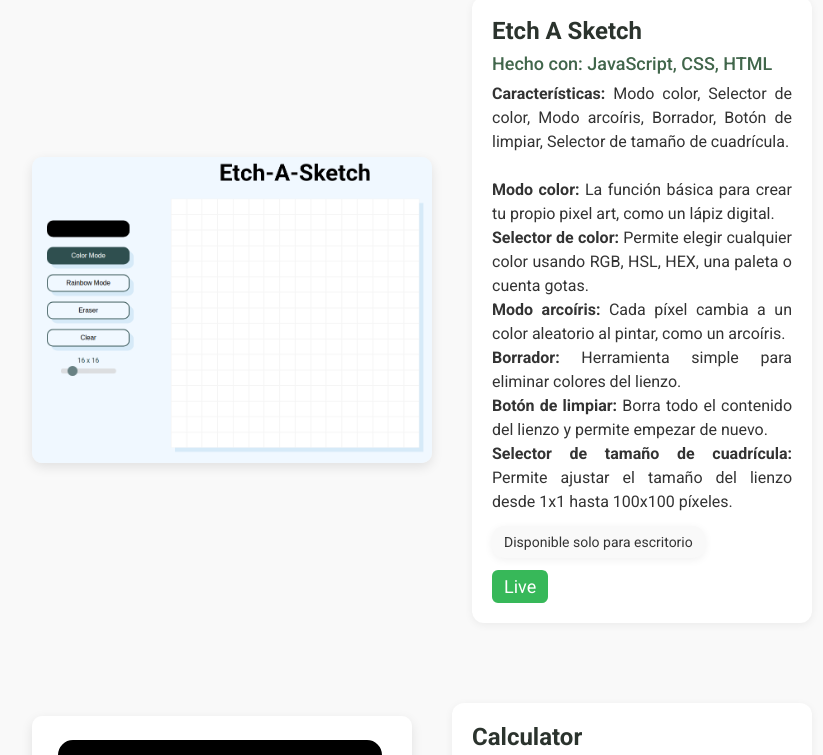
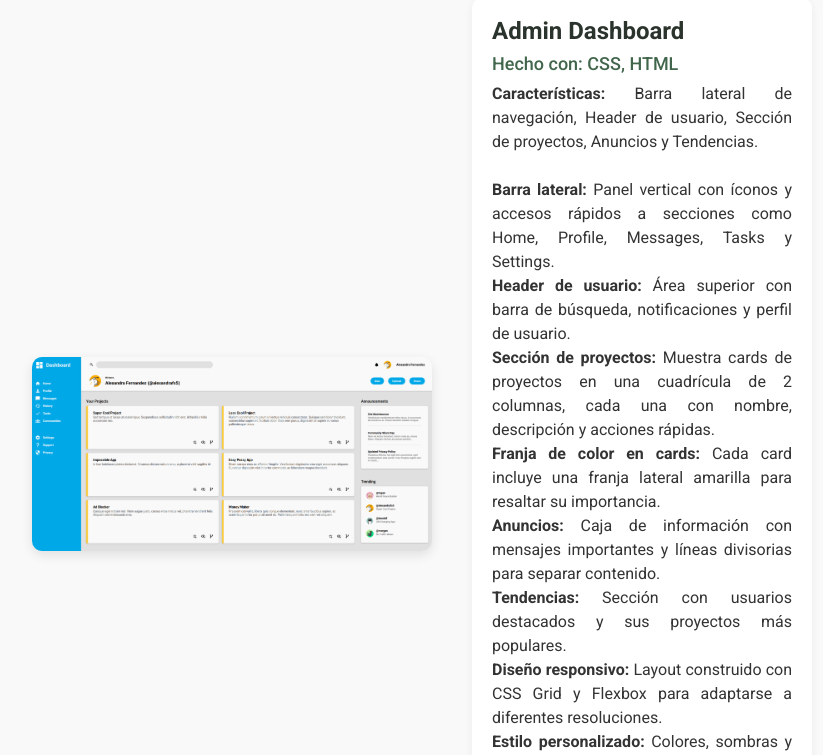
Before and after one commit to alexandrafs5/portfolio, a plain HTML site: page index.html in a window 1280 px wide. Shown: the part 1674-2429 px from the top of the page, without its empty margins (218-1041 px from the left). Drawn offline with Linux system fonts and the light colour scheme.

Commit message:
Replace a project for another one in the projects section

```diff
--- a/index.html
+++ b/index.html
@@ -1,5 +1,6 @@
 <!DOCTYPE html>
 <html lang="en">
+
 <head>
     <meta charset="UTF-8">
     <meta http-equiv="X-UA-Compatible" content="IE=edge">
@@ -8,9 +9,11 @@
     <link rel="stylesheet" href="style.css">
     <link rel="preconnect" href="https://fonts.googleapis.com">
     <link rel="preconnect" href="https://fonts.gstatic.com" crossorigin>
-    <link href="https://fonts.googleapis.com/css2?family=Roboto:ital,wght@0,100..900;1,100..900&display=swap" rel="stylesheet">
+    <link href="https://fonts.googleapis.com/css2?family=Roboto:ital,wght@0,100..900;1,100..900&display=swap"
+        rel="stylesheet">
 
 </head>
+
 <body>
     <div class="main">
         <div class="header">
@@ -24,7 +27,10 @@
         <div class="hero">
             <div class="info-hero">
                 <div class="title-hero">Alexandra Fernandez</div>
-                <div class="text-hero">Hola, soy estudiante de Ingeniería en Sistemas y desarrolladora web full stack. Me encanta resolver problemas, aprender nuevas tecnologías y trabajar en equipo. Actualmente estoy construyendo proyectos personales para seguir mejorando mis habilidades en desarrollo full stack y prepararme para oportunidades profesionales.</div>
+                <div class="text-hero">Hola, soy estudiante de Ingeniería en Sistemas y desarrolladora web full stack.
+                    Me encanta resolver problemas, aprender nuevas tecnologías y trabajar en equipo. Actualmente estoy
+                    construyendo proyectos personales para seguir mejorando mis habilidades en desarrollo full stack y
+                    prepararme para oportunidades profesionales.</div>
                 <a class="cv-button" href="files/CV.pdf" target="_blank">CV</a>
             </div>
             <img class="image-hero" src="images/me.jpeg" alt="this is a placeholder for my profile picture.">
@@ -66,27 +72,40 @@
             <div class="text-projects">
                 <div class="projects-title">Sign Up Form</div>
                 <div class="projects-made">Hecho con: CSS, HTML</div>
-                <div class="projects-description">Este proyecto es un formulario de registro (sign-up) moderno hecho con HTML y CSS, diseñado para ofrecer una experiencia de usuario clara y accesible, con validaciones básicas usando atributos HTML5.</div>
+                <div class="projects-description">Este proyecto es un formulario de registro (sign-up) moderno hecho con
+                    HTML y CSS, diseñado para ofrecer una experiencia de usuario clara y accesible, con validaciones
+                    básicas usando atributos HTML5.</div>
                 <div class="projects-devices">Disponible solo para escritorio</div>
                 <a href="https://alexandrafs5.github.io/sign-up-form/" target="_blank">Live</a>
             </div>
         </div>
         <div class="group-projects">
-            <img class="images-projects" src="images/etch-a-sketch.png" alt="image">
+            <img class="images-projects" src="images/admin-dashboard.png" alt="image">
             <div class="text-projects">
-                <div class="projects-title">Etch A Sketch</div>
-                <div class="projects-made">Hecho con: JavaScript, CSS, HTML</div>
+                <div class="projects-title">Admin Dashboard</div>
+                <div class="projects-made">Hecho con: CSS, HTML</div>
                 <div class="projects-description">
-                    <strong>Características:</strong> Modo color, Selector de color, Modo arcoíris, Borrador, Botón de limpiar, Selector de tamaño de cuadrícula.<br><br>
-                    <strong>Modo color:</strong> La función básica para crear tu propio pixel art, como un lápiz digital.<br>
-                    <strong>Selector de color:</strong> Permite elegir cualquier color usando RGB, HSL, HEX, una paleta o cuenta gotas.<br>
-                    <strong>Modo arcoíris:</strong> Cada píxel cambia a un color aleatorio al pintar, como un arcoíris.<br>
-                    <strong>Borrador:</strong> Herramienta simple para eliminar colores del lienzo.<br>
-                    <strong>Botón de limpiar:</strong> Borra todo el contenido del lienzo y permite empezar de nuevo.<br>
-                    <strong>Selector de tamaño de cuadrícula:</strong> Permite ajustar el tamaño del lienzo desde 1x1 hasta 100x100 píxeles.
+                    <strong>Características:</strong> Barra lateral de navegación, Header de usuario, Sección de
+                    proyectos, Anuncios y Tendencias.<br><br>
+                    <strong>Barra lateral:</strong> Panel vertical con íconos y accesos rápidos a secciones como Home,
+                    Profile, Messages, Tasks y Settings.<br>
+                    <strong>Header de usuario:</strong> Área superior con barra de búsqueda, notificaciones y perfil de
+                    usuario.<br>
+                    <strong>Sección de proyectos:</strong> Muestra cards de proyectos en una cuadrícula de 2 columnas,
+                    cada una con nombre, descripción y acciones rápidas.<br>
+                    <strong>Franja de color en cards:</strong> Cada card incluye una franja lateral amarilla para
+                    resaltar su importancia.<br>
+                    <strong>Anuncios:</strong> Caja de información con mensajes importantes y líneas divisorias para
+                    separar contenido.<br>
+                    <strong>Tendencias:</strong> Sección con usuarios destacados y sus proyectos más populares.<br>
+                    <strong>Diseño responsivo:</strong> Layout construido con CSS Grid y Flexbox para adaptarse a
+                    diferentes resoluciones.<br>
+                    <strong>Estilo personalizado:</strong> Colores, sombras y tipografía seleccionada para una
+                    experiencia visual limpia y profesional.
+
                 </div>
                 <div class="projects-devices">Disponible solo para escritorio</div>
-                <a href="https://alexandrafs5.github.io/etch-a-sketch/" target="_blank">Live</a>
+                <a href="https://alexandrafs5.github.io/admin-dashboard" target="_blank">Live</a>
             </div>
         </div>
         <div class="group-projects">
@@ -95,9 +114,12 @@
                 <div class="projects-title">Calculator</div>
                 <div class="projects-made">Hecho con: JavaScript, CSS, HTML</div>
                 <div class="projects-description">
-                    <strong>Características:</strong> Soporta todas las operaciones básicas (dividir, multiplicar, residuo, sumar, restar). Incluye opciones para eliminar un solo número o limpiar toda la pantalla. También permite trabajar con números decimales en todas las operaciones.
+                    <strong>Características:</strong> Soporta todas las operaciones básicas (dividir, multiplicar,
+                    residuo, sumar, restar). Incluye opciones para eliminar un solo número o limpiar toda la pantalla.
+                    También permite trabajar con números decimales en todas las operaciones.
                     <br><br>
-                    <strong>Teclado:</strong> Compatible con entradas desde el teclado físico para todos los botones.<br>
+                    <strong>Teclado:</strong> Compatible con entradas desde el teclado físico para todos los
+                    botones.<br>
                     <strong>Teclas rápidas:</strong><br>
                     Esc: AC/Limpiar todo. <br>
                     c / C / Backspace: Borrar un solo número. <br>
@@ -127,4 +149,5 @@
     </div>
     <div class="footer">© 2025 Alexandra Fernandez | Todos los derechos reservados</div>
 </body>
+
 </html>
--- a/style.css
+++ b/style.css
@@ -149,7 +149,7 @@ a:hover {
 .images-projects {
     max-width: 400px;
     border-radius: 10px;
-    box-shadow: 0 4px 12px rgba(0,0,0,0.1);
+    box-shadow: 0 4px 12px rgba(0, 0, 0, 0.1);
 }
 
 .text-projects {
@@ -160,7 +160,7 @@ a:hover {
     text-align: justify;
     background-color: #FFFFFF;
     border-radius: 12px;
-    box-shadow: 0 2px 8px rgba(0,0,0,0.06);
+    box-shadow: 0 2px 8px rgba(0, 0, 0, 0.06);
     flex: 1;
     min-width: 300px;
     max-width: 700px;
@@ -202,7 +202,7 @@ a:hover {
 
 .projects-devices {
     border-radius: 12px;
-    box-shadow: 0 2px 8px rgba(0,0,0,0.06);
+    box-shadow: 0 2px 8px rgba(0, 0, 0, 0.06);
     background-color: #F9F9F9;
     padding: 8px 12px;
     max-width: fit-content;
```
Also changed, not shown: images/admin-dashboard.png (added), images/etch-a-sketch.png (deleted). Lines whose indentation alone changed are shown as unchanged.
